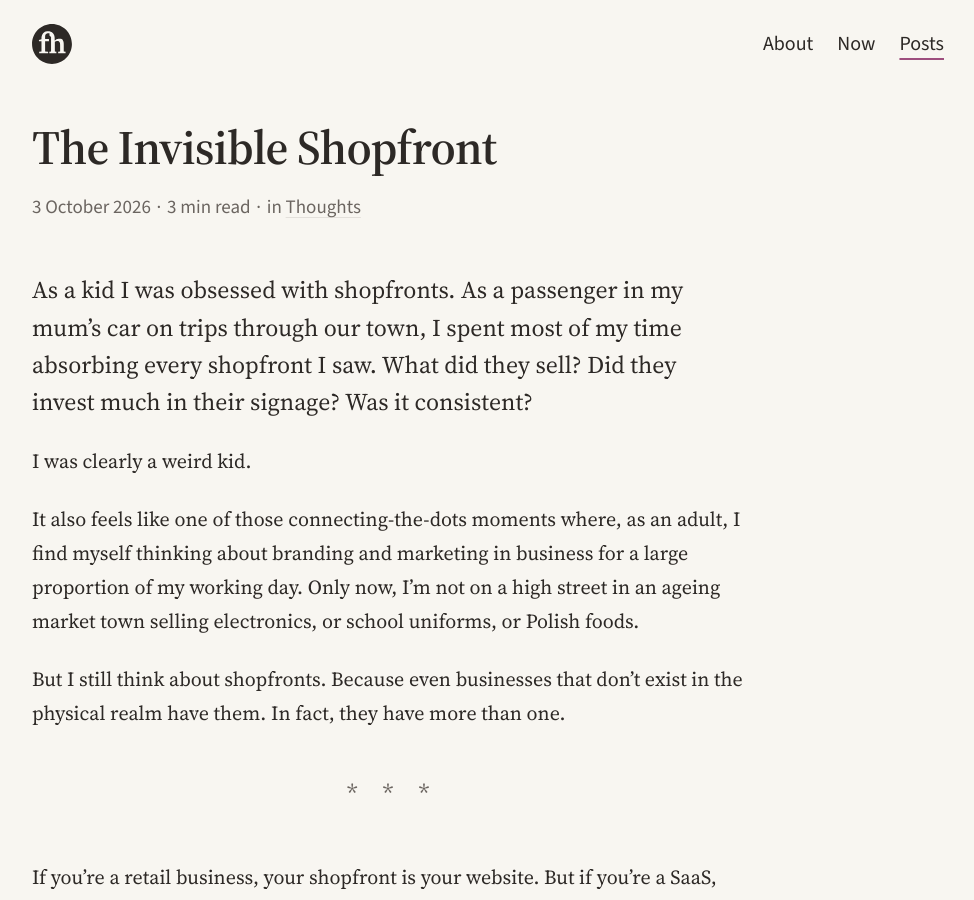
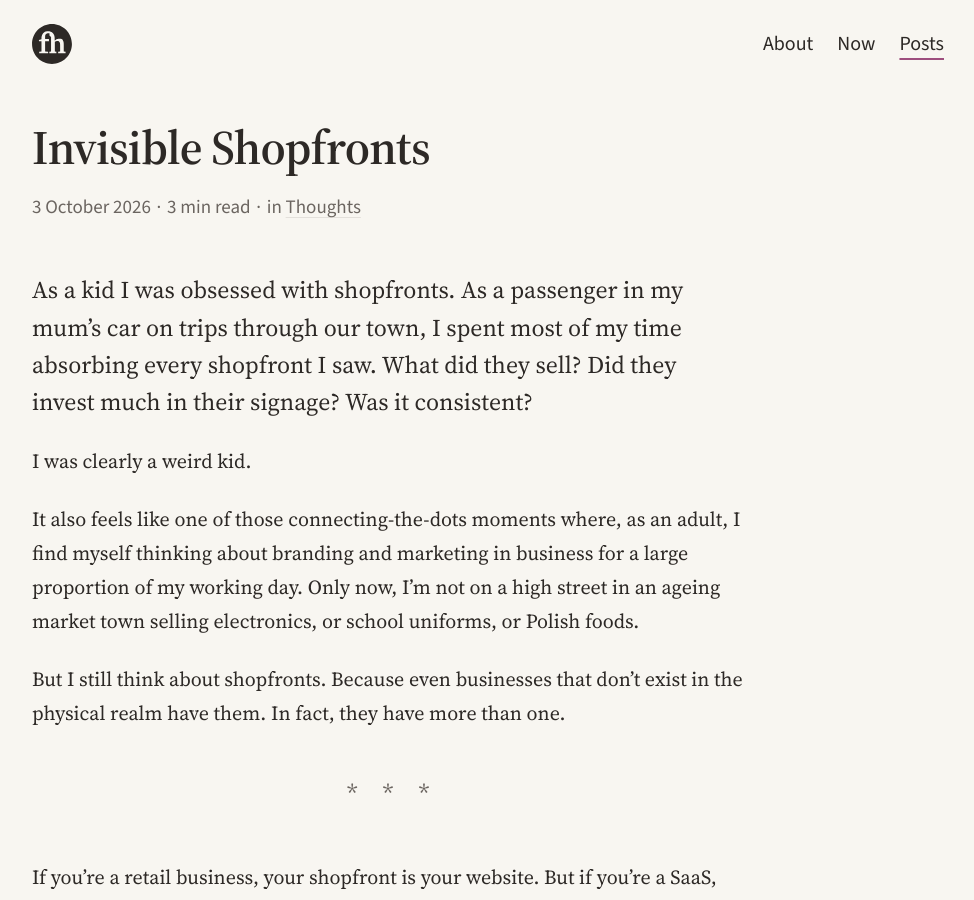
Before and after one commit to freddiewrites/freddiewrites.github.io, a Jekyll site: the page built from _posts/2026-10-03-invisible-shopfronts.md, in a window 1280 px wide and 900 px high. Shown: the whole window, without its empty margins (152-1126 px from the left). Built offline with Jekyll 4.4.1, drawn with Linux system fonts in a browser that asks for light colours.

Commit message:
Rename the shopfront post to “Invisible Shopfronts” (#48)
Changes the title and the URL slug. Nothing links to the old URL yet,
so no redirect is needed.


Claude-Session: https://claude.ai/code/session_01NmKwLNUap89oKZCsSTRMiv

Co-authored-by: Claude <noreply@anthropic.com>

```diff
--- a/_posts/2026-10-03-the-invisible-shopfront.md
+++ b/_posts/2026-10-03-invisible-shopfronts.md
@@ -1,6 +1,6 @@
 ---
 layout: post
-title: "The Invisible Shopfront"
+title: "Invisible Shopfronts"
 categories: thoughts
 excerpt: Everything is your shopfront now. The best thing you can do is get out of the way.
 ---
```
